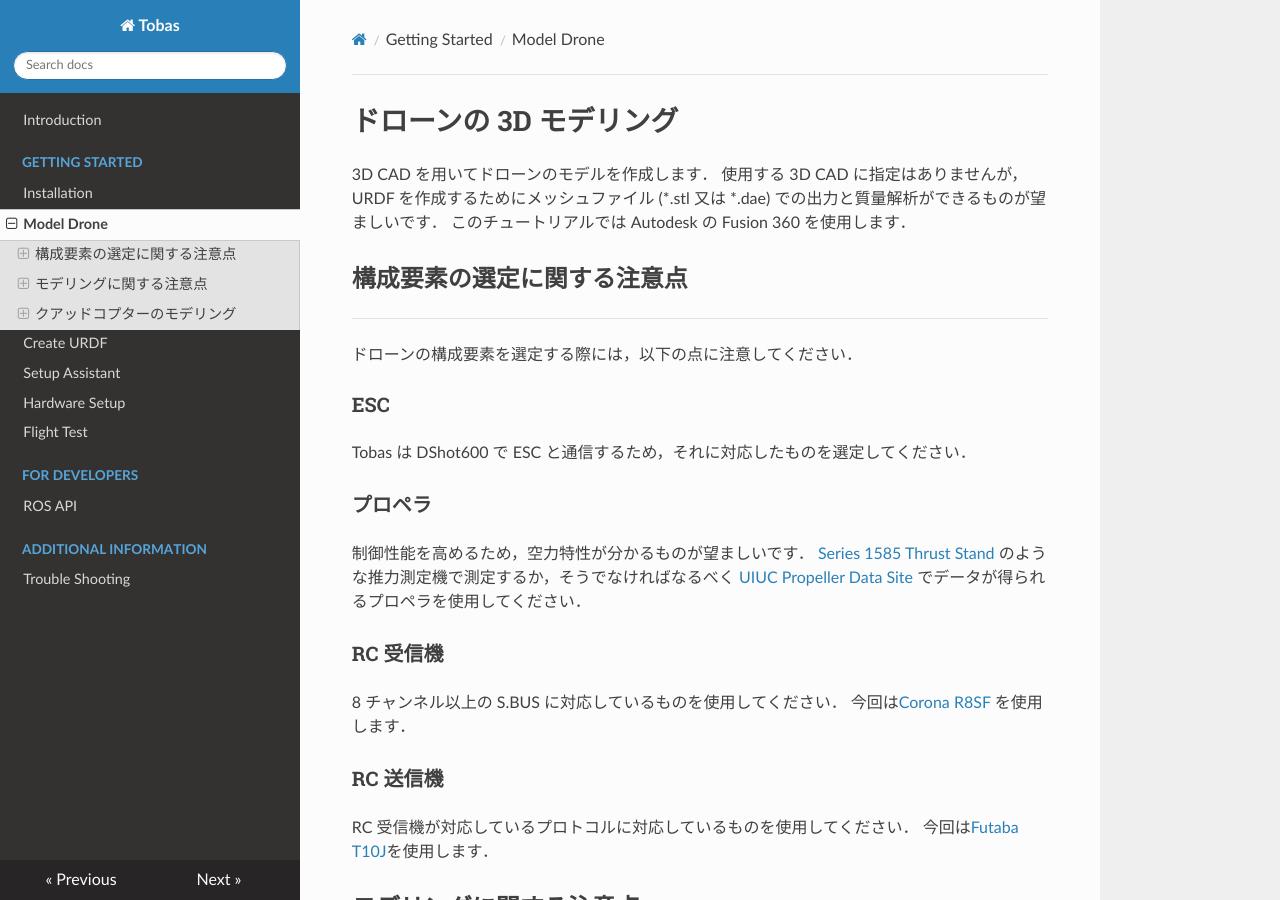
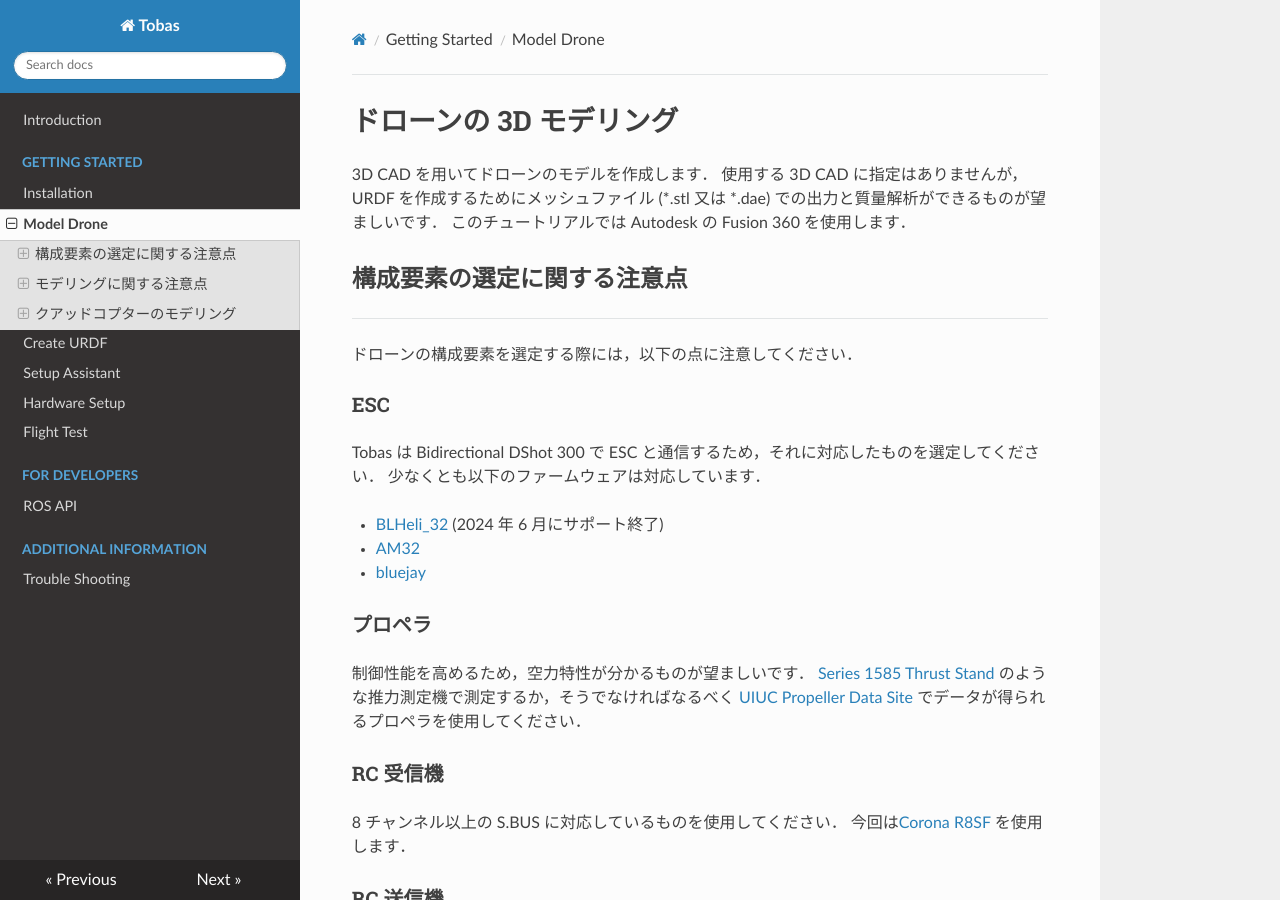
Before and after one commit to TobasFlightControl/tobas_wiki_ja, an MkDocs documentation site: the page built from docs/model_drone.md, in a window 1280 px wide and 900 px high. Built offline with MkDocs 1.6.1, drawn with Linux system fonts in a browser that asks for light colours; nearby versions of some CDN libraries.

Commit message:
ESCの説明

```diff
--- a/docs/model_drone.md
+++ b/docs/model_drone.md
@@ -12,7 +12,12 @@
 
 ### ESC
 
-Tobas は DShot600 で ESC と通信するため，それに対応したものを選定してください．
+Tobas は Bidirectional DShot 300 で ESC と通信するため，それに対応したものを選定してください．
+少なくとも以下のファームウェアは対応しています．
+
+- <a href=https://github.com/bitdump/BLHeli/tree/master/BLHeli_32%20ARM target="_blank">BLHeli_32</a> (2024 年 6 月にサポート終了)
+- <a href=https://github.com/AlkaMotors/AM32-MultiRotor-ESC-firmware target="_blank">AM32</a>
+- <a href=https://github.com/bird-sanctuary/bluejay target="_blank">bluejay</a>
 
 ### プロペラ
 
```
